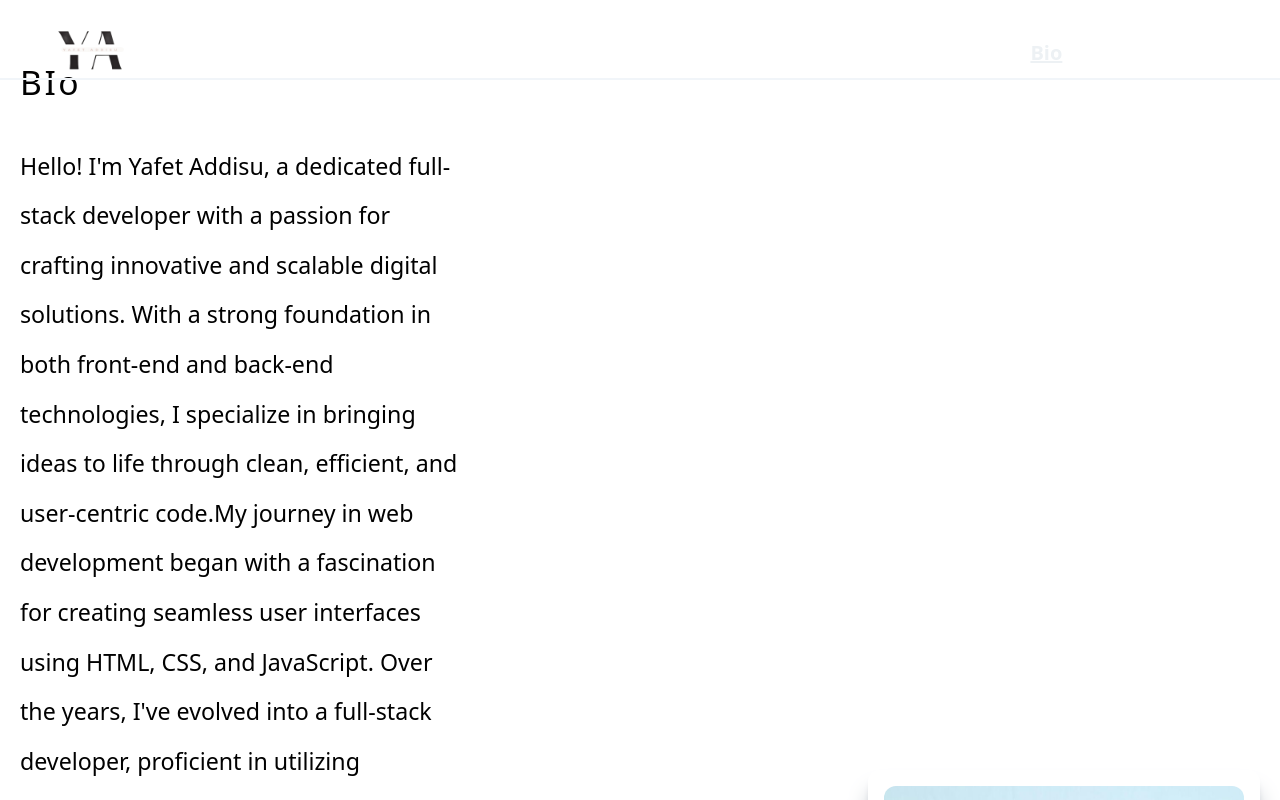
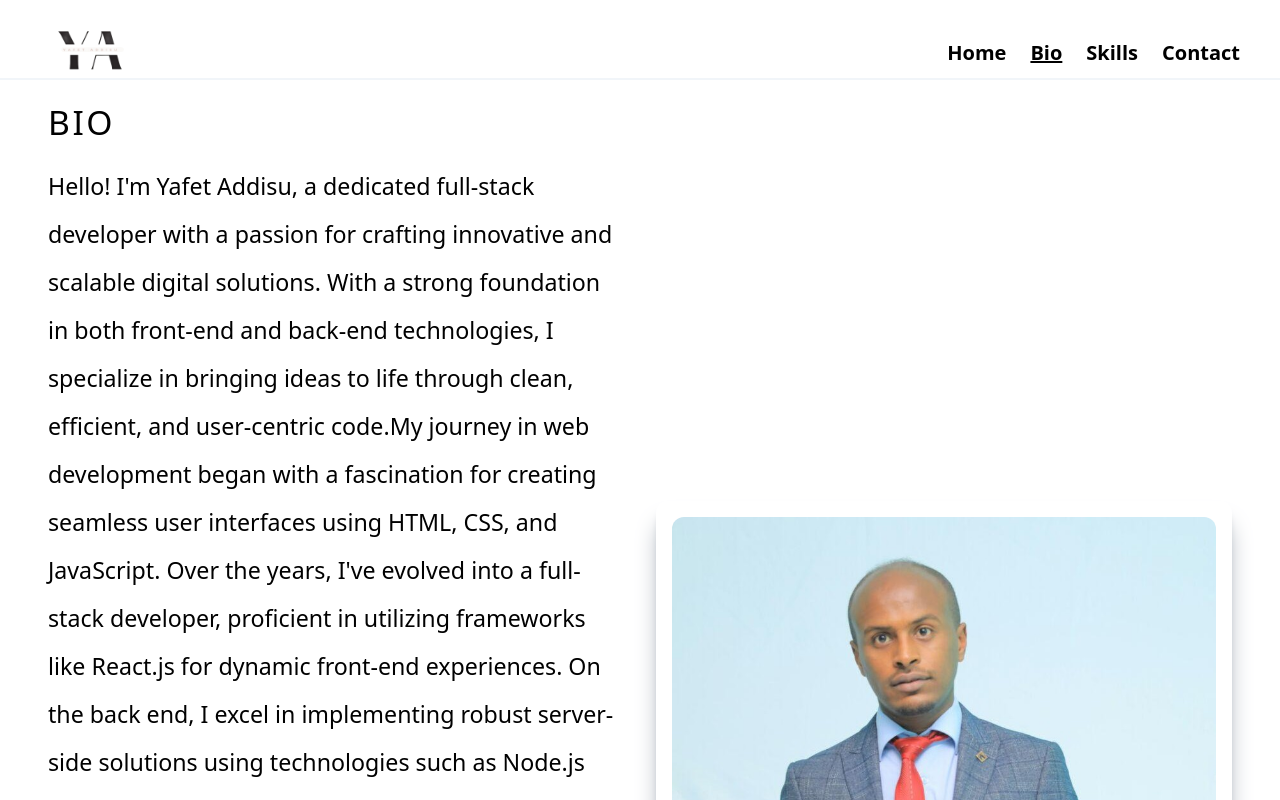
Before and after one commit to yafet-123/yafet-addisu-portfolio, a Next.js app: page /bio in a window 1280 px wide. Shown: the top 800 px of the page. Built offline with nearby package versions, Linux system fonts and the light colour scheme.

Commit message:
edited z bio page

```diff
--- a/components/bio/About.js
+++ b/components/bio/About.js
@@ -3,16 +3,14 @@ import Link from 'next/link'
 
 const About = ()=>{
 	return(
-		<div id="about" className="w-full md:h-screen p-2 flex items-center py-16">
-			<div className="max-w-[1240px] m-auto md:grid grid-cols-3 gap-8">
-				<div className="col-span-2">
-					<h1
-						className="font-sans font-extralight text-[2.1rem] leading-[2.35rem] text-left text-[#010101] w-full lg:w-[55%] tracking-[0.16rem] mb-10"
-					>
-						BIo
+		<div id="about" className="w-full p-2 flex items-center mt-24">
+			<div className="w-full px-10 grid grid-cols-1 md:grid-cols-2 gap-8">
+				<div className="flex flex-col">
+					<h1 className="font-sans font-extralight text-[2.1rem] leading-[2.35rem] text-left text-[#010101] w-full tracking-[0.16rem] mb-5">
+						BIO
 					</h1>
 
-					<p className="font-sans font-extralight text-[1.45rem] leading-[3.1rem] text-left text-[#010101] w-full lg:w-[55%] mt-10 lg:mt-0">
+					<p className="font-sans font-extralight text-[1.45rem] leading-[3rem] text-left text-[#010101] w-full mt-5 lg:mt-0">
 						{`Hello! I'm Yafet Addisu, a dedicated full-stack developer with a passion for crafting innovative and scalable digital
 						solutions. With a strong foundation in both front-end and back-end technologies, I specialize in bringing ideas to life
 						through clean, efficient, and user-centric code.My journey in web development began with a fascination for creating
@@ -30,7 +28,7 @@ const About = ()=>{
 
 					<Link href="/#projects">
 						<a>
-							<p className="py-2 text-gray-600 underline cursor-pointer">
+							<p className="font-sans font-extralight text-[1.45rem] leading-[3rem] text-left text-[#010101] w-full mt-5 lg:mt-0 py-2 text-gray-600 underline cursor-pointer">
 								Check out some of my latest projects.
 							</p>
 						</a>
--- a/components/common/Navbar.js
+++ b/components/common/Navbar.js
@@ -39,7 +39,7 @@ export const Navbar = () => {
       className={`
         ${
           shadow
-            ? "fixed w-full h-20 shadow-xl z-[100] ease-in-out duration-300 bg-[#1a3e58] overflow-hidden"
+            ? "fixed w-full h-20 shadow-xl z-[100] ease-in-out duration-300 bg-zinc-300 bg-opacity-80 overflow-hidden"
             : "fixed w-full h-20 z-[100] border-b-2 border-slate-100 "
         }
       `}
@@ -98,7 +98,7 @@ export const Navbar = () => {
               {NavLinks.map((link) => (
                 <li
                   key={link.name}
-                  className={` md:my-0 my-7 text-lg md:text-xl hover:underline cursor-pointer hover:text-[#17c294] ${
+                  className={` ${ router.pathname == '/'  && !shadow || open ? "text-white" : "text-black" } md:my-0 my-7 text-lg md:text-xl hover:underline cursor-pointer hover:text-[#17c294] ${
                     router.pathname === link.path
                       ? "text-[#edf1f4] underline"
                       : ""
```
